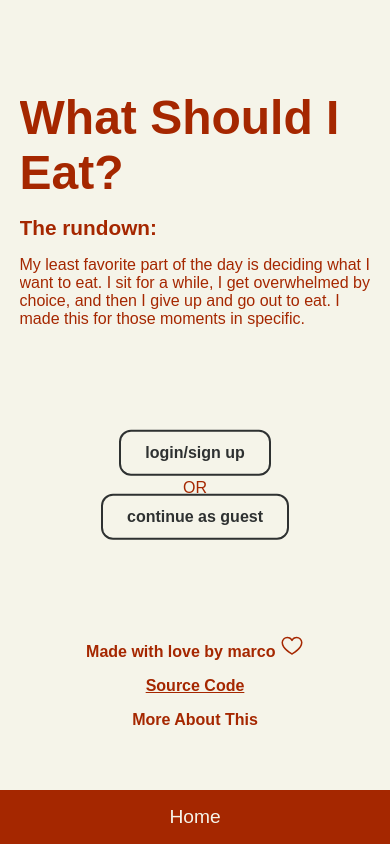
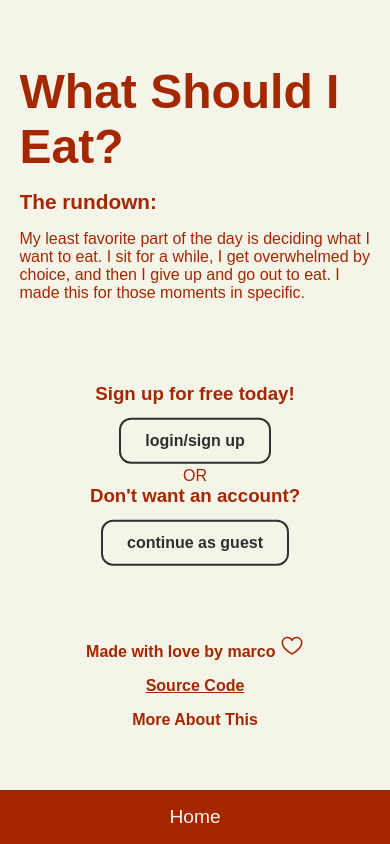
Before and after one commit to mramirez0610/whatshouldieat, a Next.js app: page / in a window 390 px wide. Built offline with nearby package versions, Linux system fonts and the light colour scheme; no server answers; a web font is replaced by a local one.

Commit message:
button labels

```diff
--- a/src/app/styles/components/login.module.scss
+++ b/src/app/styles/components/login.module.scss
@@ -1,7 +1,7 @@
 @use "../all" as *;
 
 .user {
-  width: 50vw;
+  width: 45vw;
   margin: 0 auto;
   display: flex;
   flex-direction: column;
@@ -10,8 +10,14 @@
 
   .guest,
   .login {
-    button {
+    .button {
       @include button;
     }
   }
 }
+
+@media (max-width: 1050px) {
+  .user {
+    width: 100%;
+  }
+}
--- a/src/components/login/Login.js
+++ b/src/components/login/Login.js
@@ -10,12 +10,20 @@ export default function Login() {
 
   return (
     <div className={styles.user}>
+      <h3>Sign up for free today!</h3>
       <div className={styles.login}>
-        <button onClick={open}>login/sign up</button>
+        <button className={styles.button} onClick={open}>
+          login/sign up
+        </button>
       </div>
       <span>OR</span>
+
+      <h3>Don't want an account?</h3>
       <div className={styles.guest}>
-        <button onClick={() => signInAnonymously(auth)}>
+        <button
+          className={styles.button}
+          onClick={() => signInAnonymously(auth)}
+        >
           continue as guest
         </button>
       </div>
```
